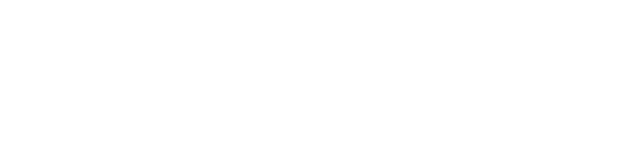
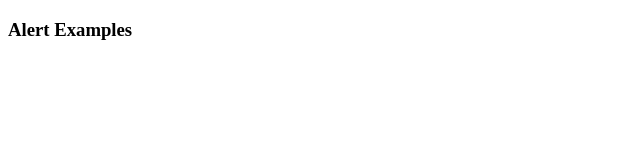
Before and after one commit to efremt31/git-intro, a plain HTML site: page index.html in a window 1280 px wide. Shown: the whole page, without its empty margins (0-640 px from the left). Drawn offline with Linux system fonts and the light colour scheme.

Commit message:
added and commit

```diff
--- a/index.html
+++ b/index.html
@@ -7,6 +7,7 @@
     <title>Document</title>
  </head>
  <body>
+    <h3>Alert Examples</h3>
 
  </body>
  </html>
```
